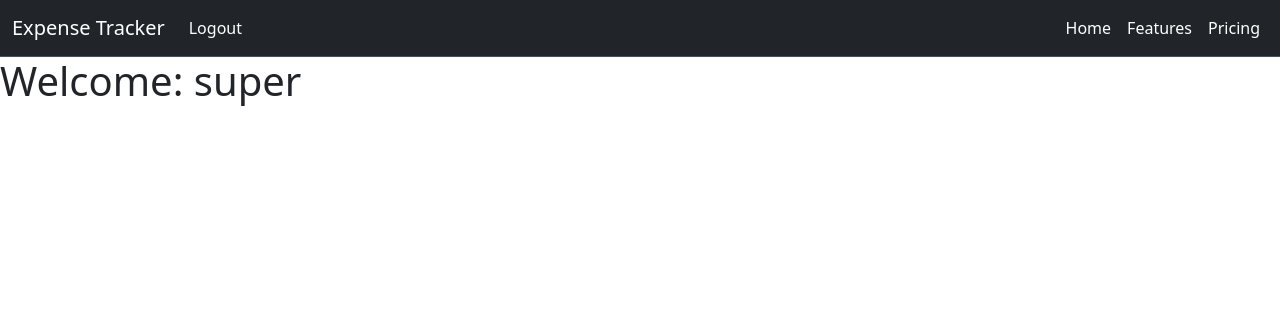
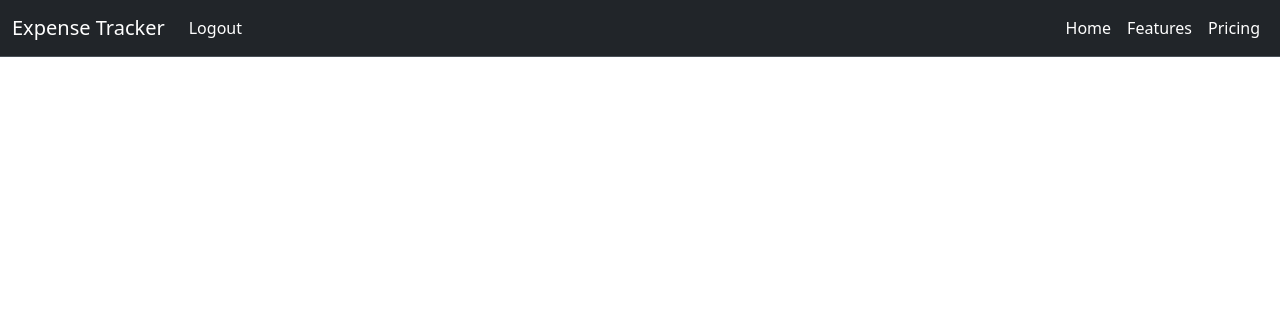
Before and after one commit to ahorner54/CollegeExpenseTracker, a Django app: page / in a window 1280 px wide. Shown: the top 317 px of the page. Run offline with Django 5.2, Linux system fonts and the light colour scheme; a user stored in the database is signed in.

Commit message:
Deleted test Welcome: user in home.html

```diff
--- a/ExpenseTracker/budget/templates/budget/home.html
+++ b/ExpenseTracker/budget/templates/budget/home.html
@@ -2,10 +2,6 @@
 {% block title %}Home{% endblock title %}
 {% block content %}
     {% if user.is_authenticated %}
-
-    <!-- This h1 is only for testing, delete for finished product -->
-    <h1>Welcome: {{user.username}}</h1>
-
     {% else %}
         <div class="container">
             {% include './login.html' %}
```
Lines whose indentation alone changed are shown as unchanged.
